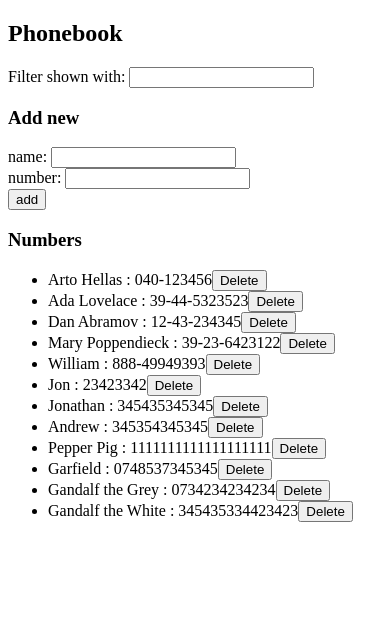
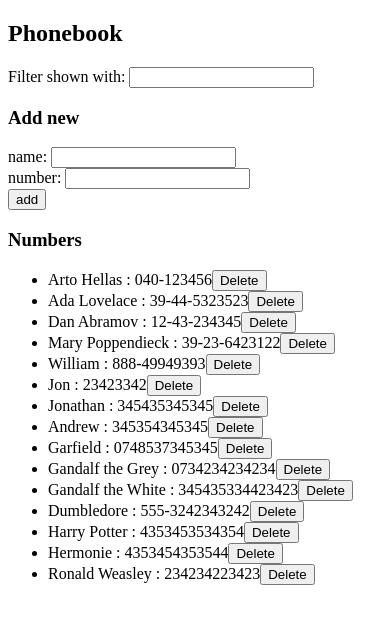
Before and after one commit to mkawi/fullstackopen, a React (Create React App) app in the folder part2/phonebook/: page / in a window 390 px wide. Shown: the top 624 px of the page. Built offline with nearby package versions, Linux system fonts and the light colour scheme; data requests are answered from the project's data file.

Commit message:
Add solution to Part 2 - 2.19 Phonebook exercise

```diff
--- a/part2/phonebook/db.json
+++ b/part2/phonebook/db.json
@@ -41,11 +41,6 @@
       "id": 8
     },
     {
-      "name": "Pepper Pig",
-      "number": "1111111111111111111",
-      "id": 9
-    },
-    {
       "name": "Garfield",
       "number": "0748537345345",
       "id": 10
@@ -59,6 +54,26 @@
       "name": "Gandalf the White",
       "number": "345435334423423",
       "id": 12
+    },
+    {
+      "name": "Dumbledore",
+      "number": "555-3242343242",
+      "id": 13
+    },
+    {
+      "name": "Harry Potter",
+      "number": "4353453534354",
+      "id": 14
+    },
+    {
+      "name": "Hermonie",
+      "number": "4353454353544",
+      "id": 15
+    },
+    {
+      "name": "Ronald Weasley",
+      "number": "234234223423",
+      "id": 16
     }
   ]
 }
--- a/part2/phonebook/src/App.js
+++ b/part2/phonebook/src/App.js
@@ -3,6 +3,7 @@ import { useState, useEffect } from "react";
 import Filter from "./components/Filter";
 import PersonForm from "./components/PersonForm";
 import Persons from "./components/Persons";
+import Notification from "./components/Notification";
 
 import entryService from "./services/entryService";
 
@@ -11,6 +12,8 @@ const App = () => {
 	const [newName, setNewName] = useState("");
 	const [newNumber, setNewNumber] = useState("");
 	const [search, setSearch] = useState("");
+	const [notification, setNotification] = useState("");
+	const [showMsg, setShowMsg] = useState(false);
 
 	function submitForm(e) {
 		e.preventDefault();
@@ -22,7 +25,20 @@ const App = () => {
 				})
 				.then((response) => {
 					setPersons([...persons, response]);
+					setNotification({
+						status: "success",
+						msg: `Success: You added ${newName} to the Phonebook!`,
+					});
+					setShowMsg(true);
+				})
+				.catch((err) => {
+					setNotification({
+						status: "error",
+						msg: `Error: ${err}`,
+					});
+					setShowMsg(true);
 				});
+
 			setNewName("");
 			setNewNumber("");
 		} else {
@@ -42,6 +58,18 @@ const App = () => {
 								person.id !== personObj.id ? person : response
 							)
 						);
+						setNotification({
+							status: "success",
+							msg: `Success: You edited ${newName}'s number in the Phonebook!`,
+						});
+						setShowMsg(true);
+					})
+					.catch((err) => {
+						setNotification({
+							status: "error",
+							msg: `Error: ${err}`,
+						});
+						setShowMsg(true);
 					});
 			}
 		}
@@ -50,11 +78,25 @@ const App = () => {
 	function deletePerson(personName) {
 		if (window.confirm(`Are you sure you want to delete ${personName}`)) {
 			const personObj = persons.find((person) => person.name === personName);
-			entryService.deletePerson(personObj.id, personObj).then((response) => {
-				setPersons((prevState) => {
-					return prevState.filter((person) => person.id !== personObj.id);
+			entryService
+				.deletePerson(personObj.id, personObj)
+				.then((response) => {
+					setPersons((prevState) => {
+						setNotification({
+							status: "success",
+							msg: `Success: You deleted ${personObj.name} in the Phonebook!`,
+						});
+						setShowMsg(true);
+						return prevState.filter((person) => person.id !== personObj.id);
+					});
+				})
+				.catch((err) => {
+					setNotification({
+						status: "error",
+						msg: `Error: ${err}`,
+					});
+					setShowMsg(true);
 				});
-			});
 		}
 	}
 
@@ -64,9 +106,21 @@ const App = () => {
 		});
 	}, []);
 
+	useEffect(() => {
+		if (showMsg) {
+			const toRef = setTimeout(() => {
+				setShowMsg(false);
+				clearTimeout(toRef);
+			}, 3000);
+		}
+	}, [showMsg]);
+
 	return (
 		<div>
 			<h2>Phonebook</h2>
+			{showMsg && (
+				<Notification status={notification.status} message={notification.msg} />
+			)}
 			<Filter search={search} persons={persons} setSearch={setSearch} />
 			<h3>Add new</h3>
 			<PersonForm
--- /dev/null
+++ b/part2/phonebook/src/components/Notification.js
@@ -0,0 +1,32 @@
+function Notification(props) {
+	const style = {
+		background: "lightgrey",
+		fontSize: "16px",
+		borderStyle: "solid",
+		borderRadius: "5px",
+		padding: "10px",
+		marginBottom: "10px",
+	};
+
+	const errorStyle = {
+		color: "red",
+	};
+
+	const successStyle = {
+		color: "green",
+	};
+
+	return (
+		<div
+			style={
+				props.status === "error"
+					? { ...style, ...errorStyle }
+					: { ...style, ...successStyle }
+			}
+		>
+			{props.message}
+		</div>
+	);
+}
+
+export default Notification;
```
